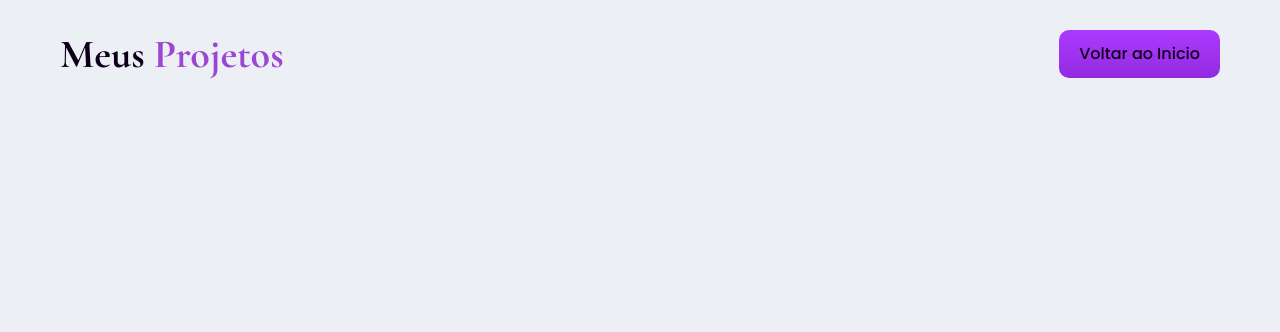
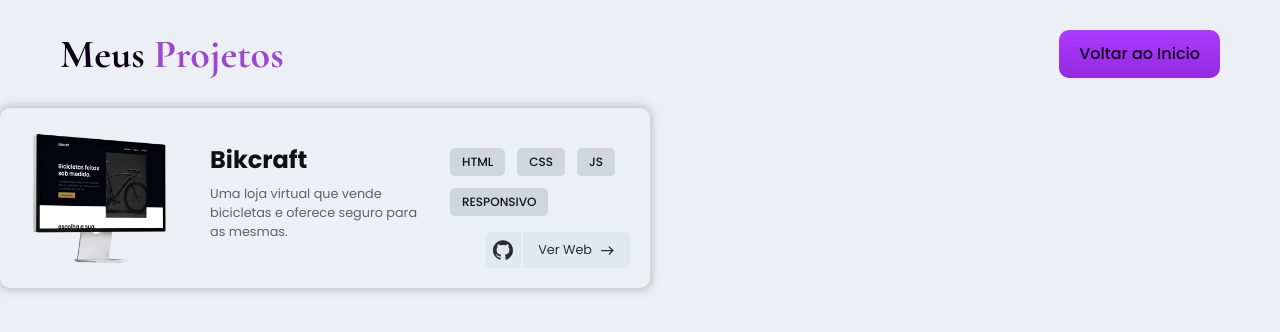
Before and after one commit to MelloNickolas/Portfolio, a plain HTML site: page projetos.html in a window 1280 px wide. Drawn offline with nearby package versions, Linux system fonts and the light colour scheme.

Commit message:
Adapted for ios

```diff
--- a/css/global/global.css
+++ b/css/global/global.css
@@ -1,15 +1,15 @@
 html ,body {
   margin: 0px;
   padding: 0;
+}
+body{
+  opacity: 0;
+  transition: opacity 0.8s ease-in-out;
   font-family: "Poppins", Arial, Helvetica, sans-serif;
   padding-top: env(safe-area-inset-top); /* Adiciona espaço seguro no topo */
   padding-bottom: env(safe-area-inset-bottom); /* Caso precise no rodapé */
   width: 100%;
   overflow-x: hidden;
-}
-body{
-  opacity: 0;
-  transition: opacity 0.8s ease-in-out;
 }
 /* Classe que faz a página aparecer suavemente */
 body.fade-in {
--- /dev/null
+++ b/dados/projetos.json
@@ -0,0 +1,20 @@
+[
+  {
+    "id": 1,
+    "imagem": "./imgs/projetos/bikcraft.webp",
+    "titulo": "Bikcraft",
+    "descricao": "Uma loja virtual que vende bicicletas e oferece seguro para as mesmas.",
+    "linguagens": ["html", "css", "js", "responsivo"],
+    "github": "https://github.com/MelloNickolas/Projects-Origamid/tree/main/Bikcraft",
+    "deploy": "https://mellonickolas.github.io/Projects-Origamid/Bikcraft/"
+  },
+  {
+    "id": 2,
+    "imagem": "./imgs/projetos/flexblog.webp",
+    "titulo": "FlexBlog",
+    "descricao": "Um blog que mostra as últimas notícias e oferece planos para obter informações secretas.",
+    "linguagens": ["html", "css", "responsivo"],
+    "github": "https://github.com/MelloNickolas/Projects-Origamid/tree/main/Bikcraft",
+    "deploy": "https://mellonickolas.github.io/Projects-Origamid/Bikcraft/"
+  }
+]
--- /dev/null
+++ b/js/PullDados.js
@@ -0,0 +1,68 @@
+fetch("../dados/projetos.json") // buscando o arquivo
+  .then(response => response.json()) // Convertendo meus dados para Json
+  .then(projetos => {
+    let projetosContainer = document.getElementById("projetos");
+
+    projetos.forEach(projeto => {
+      let div = document.createElement("div")
+      div.classList.add("card")
+
+      div.innerHTML = `
+          <div class="card-start">
+            <img src="${projeto.imagem}" alt="${projeto.titulo}">
+          </div>
+          <div class="card-center">
+            <h2 class="cor-n0">${projeto.titulo}</h2>
+            <p class="cor-n4">${projeto.descricao}
+            </p>
+          </div>
+          <div class="card-end">
+
+            <div class="habilidades">
+              ${projeto.linguagens.map(hab => `<p>${hab}</p>`).join(' ')}
+            </div>
+
+            <div class="habilidades-links">
+              <a href="${projeto.github}" aria-label="Link do repositorio" target="_blank">
+                <svg xmlns="http://www.w3.org/2000/svg" xmlns:xlink="http://www.w3.org/1999/xlink" version="1.1"
+                  id="Capa_1" x="0px" y="0px" viewBox="0 0 24 24" style="enable-background:new 0 0 24 24;"
+                  xml:space="preserve" width="512" height="512" class="svg" alt="Ver repositório">
+                  <g>
+                    <path style="fill-rule:evenodd;clip-rule:evenodd;"
+                      d="M12,0.296c-6.627,0-12,5.372-12,12c0,5.302,3.438,9.8,8.206,11.387   c0.6,0.111,0.82-0.26,0.82-0.577c0-0.286-0.011-1.231-0.016-2.234c-3.338,0.726-4.043-1.416-4.043-1.416   C4.421,18.069,3.635,17.7,3.635,17.7c-1.089-0.745,0.082-0.729,0.082-0.729c1.205,0.085,1.839,1.237,1.839,1.237   c1.07,1.834,2.807,1.304,3.492,0.997C9.156,18.429,9.467,17.9,9.81,17.6c-2.665-0.303-5.467-1.332-5.467-5.93   c0-1.31,0.469-2.381,1.237-3.221C5.455,8.146,5.044,6.926,5.696,5.273c0,0,1.008-0.322,3.301,1.23   C9.954,6.237,10.98,6.104,12,6.099c1.02,0.005,2.047,0.138,3.006,0.404c2.29-1.553,3.297-1.23,3.297-1.23   c0.653,1.653,0.242,2.873,0.118,3.176c0.769,0.84,1.235,1.911,1.235,3.221c0,4.609-2.807,5.624-5.479,5.921   c0.43,0.372,0.814,1.103,0.814,2.222c0,1.606-0.014,2.898-0.014,3.293c0,0.319,0.216,0.694,0.824,0.576   c4.766-1.589,8.2-6.085,8.2-11.385C24,5.669,18.627,0.296,12,0.296z" />
+                    <path
+                      d="M4.545,17.526c-0.026,0.06-0.12,0.078-0.206,0.037c-0.087-0.039-0.136-0.121-0.108-0.18   c0.026-0.061,0.12-0.078,0.207-0.037C4.525,17.384,4.575,17.466,4.545,17.526L4.545,17.526z" />
+                    <path
+                      d="M5.031,18.068c-0.057,0.053-0.169,0.028-0.245-0.055c-0.079-0.084-0.093-0.196-0.035-0.249   c0.059-0.053,0.167-0.028,0.246,0.056C5.076,17.903,5.091,18.014,5.031,18.068L5.031,18.068z" />
+                    <path
+                      d="M5.504,18.759c-0.074,0.051-0.194,0.003-0.268-0.103c-0.074-0.107-0.074-0.235,0.002-0.286   c0.074-0.051,0.193-0.005,0.268,0.101C5.579,18.579,5.579,18.707,5.504,18.759L5.504,18.759z" />
+                    <pathw
+                      d="M6.152,19.427c-0.066,0.073-0.206,0.053-0.308-0.046c-0.105-0.097-0.134-0.234-0.068-0.307   c0.067-0.073,0.208-0.052,0.311,0.046C6.191,19.217,6.222,19.355,6.152,19.427L6.152,19.427z" />
+                    <path
+                      d="M7.047,19.814c-0.029,0.094-0.164,0.137-0.3,0.097C6.611,19.87,6.522,19.76,6.55,19.665   c0.028-0.095,0.164-0.139,0.301-0.096C6.986,19.609,7.075,19.719,7.047,19.814L7.047,19.814z" />
+                    <path
+                      d="M8.029,19.886c0.003,0.099-0.112,0.181-0.255,0.183c-0.143,0.003-0.26-0.077-0.261-0.174c0-0.1,0.113-0.181,0.256-0.184   C7.912,19.708,8.029,19.788,8.029,19.886L8.029,19.886z" />
+                    <path
+                      d="M8.943,19.731c0.017,0.096-0.082,0.196-0.224,0.222c-0.139,0.026-0.268-0.034-0.286-0.13   c-0.017-0.099,0.084-0.198,0.223-0.224C8.797,19.574,8.925,19.632,8.943,19.731L8.943,19.731z" />
+                  </g>
+                </svg>
+              </a>
+
+              <a href="${projeto.deploy}" target="_blank" aria-label="Ver Deploy do projeto">
+                <p>Ver Web</p>
+                <svg xmlns="http://www.w3.org/2000/svg" height="20px" viewBox="0 -960 960 960" width="20px">
+                  <path d="m600-200-57-56 184-184H80v-80h647L544-704l56-56 280 280-280 280Z" />
+                </svg>
+              </a>
+            </div>
+          </div>
+          `;
+      projetosContainer.appendChild(div);
+    });
+  })
+
+  .catch(error => console.error('Erro ao carregar o JSON:', error));
+  fetch("../dados/projetos.json")
+  .then(response => response.json())
+  .then(projetos => console.log(projetos))
+  .catch(error => console.error('Erro ao carregar o JSON:', error));
--- a/js/script.js
+++ b/js/script.js
@@ -1,3 +1,4 @@
+import "./PullDados.js"
 import "./scrollanimations.js";
 import "./modalSobre.js";
 import "./backToTop.js";
--- a/projetos.html
+++ b/projetos.html
@@ -27,9 +27,7 @@
     </div>
   </header>
 
-  <!-- <a href="./index.html" class="btn" aria-label="Ver todos os projetos" style="cursor: pointer;">
-    asdasdasdasdasdasda
-  </a> -->
+  <main id="projetos"></main>
 
   <button id="backToTop" title="Voltar ao topo">
     <svg xmlns="http://www.w3.org/2000/svg" height="22px" viewBox="0 -960 960 960" width="22px">
```
Also changed, not shown: index.html (+1 -1 lines).
